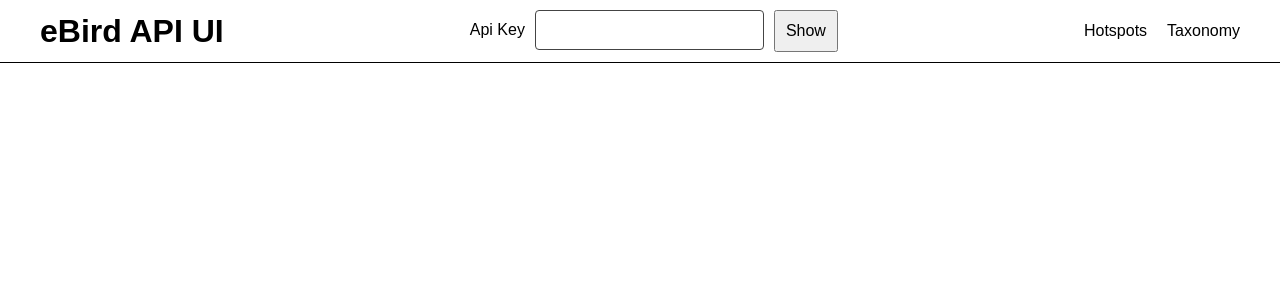
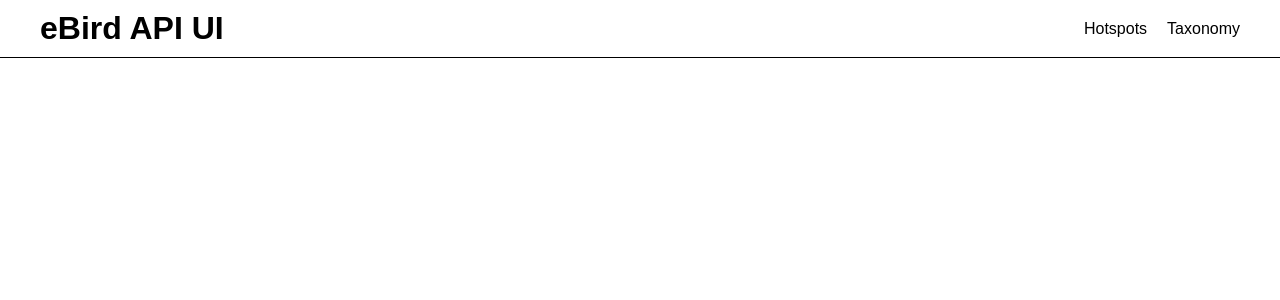
Before and after one commit to Fimbelowski/ebird-api-ui, a React (Vite) app: page / in a window 1280 px wide. Shown: the top 300 px of the page. Built offline with nearby package versions, Linux system fonts and the light colour scheme.

Commit message:
Remove ApiKeyInput from Header.

```diff
--- a/src/components/Header.tsx
+++ b/src/components/Header.tsx
@@ -1,11 +1,9 @@
-import ApiKeyInput from './ApiKeyInput';
 import Nav from './Nav';
 
 export default function Header() {
   return (
     <header className="header">
       <h1>eBird API UI</h1>
-      <ApiKeyInput />
       <Nav />
     </header>
   );
```
